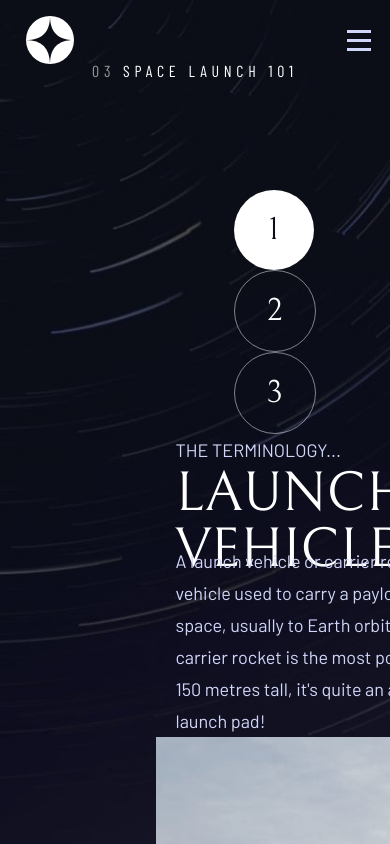
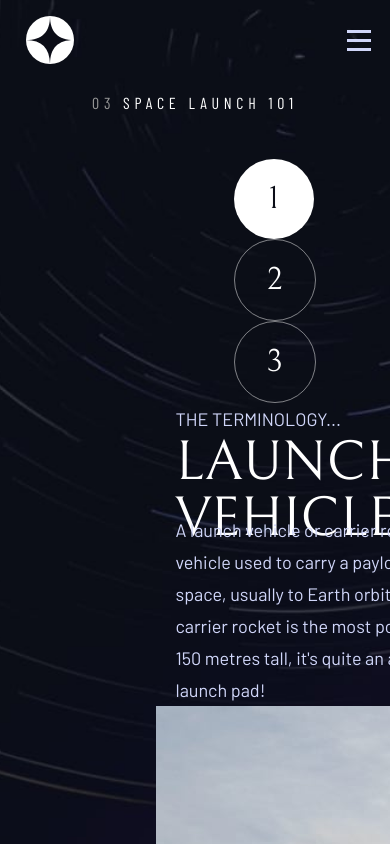
Before and after one commit to Otwgoat/space-tourism-frontend-mentor, a Next.js app: page /technology in a window 390 px wide. Shown: the top 844 px of the page. Built offline with nearby package versions, Linux system fonts and the light colour scheme.

Commit message:
Modifications de mise en page pour la description de l'équipage et la page de technologie

```diff
--- a/app/src/styles/_crew.scss
+++ b/app/src/styles/_crew.scss
@@ -152,6 +152,7 @@
             #crewDescription {
                 order: 2;
                 width: 100%;
+                height: 60%;
                 margin-left: 0;
                 justify-content: space-evenly;
                 align-items: center;
--- a/app/src/styles/_technology.scss
+++ b/app/src/styles/_technology.scss
@@ -135,3 +135,15 @@
         }
     }
 }
+@media  screen and (max-width: 599px) {
+    #technologyPage {
+        background-image: url('/img/technology/background-technology-mobile.jpg');
+        justify-content: center;
+        #technologyContent {
+            display: flex;
+            flex-direction: column;
+            justify-content: space-evenly;
+        }
+    }
+
+}
```
